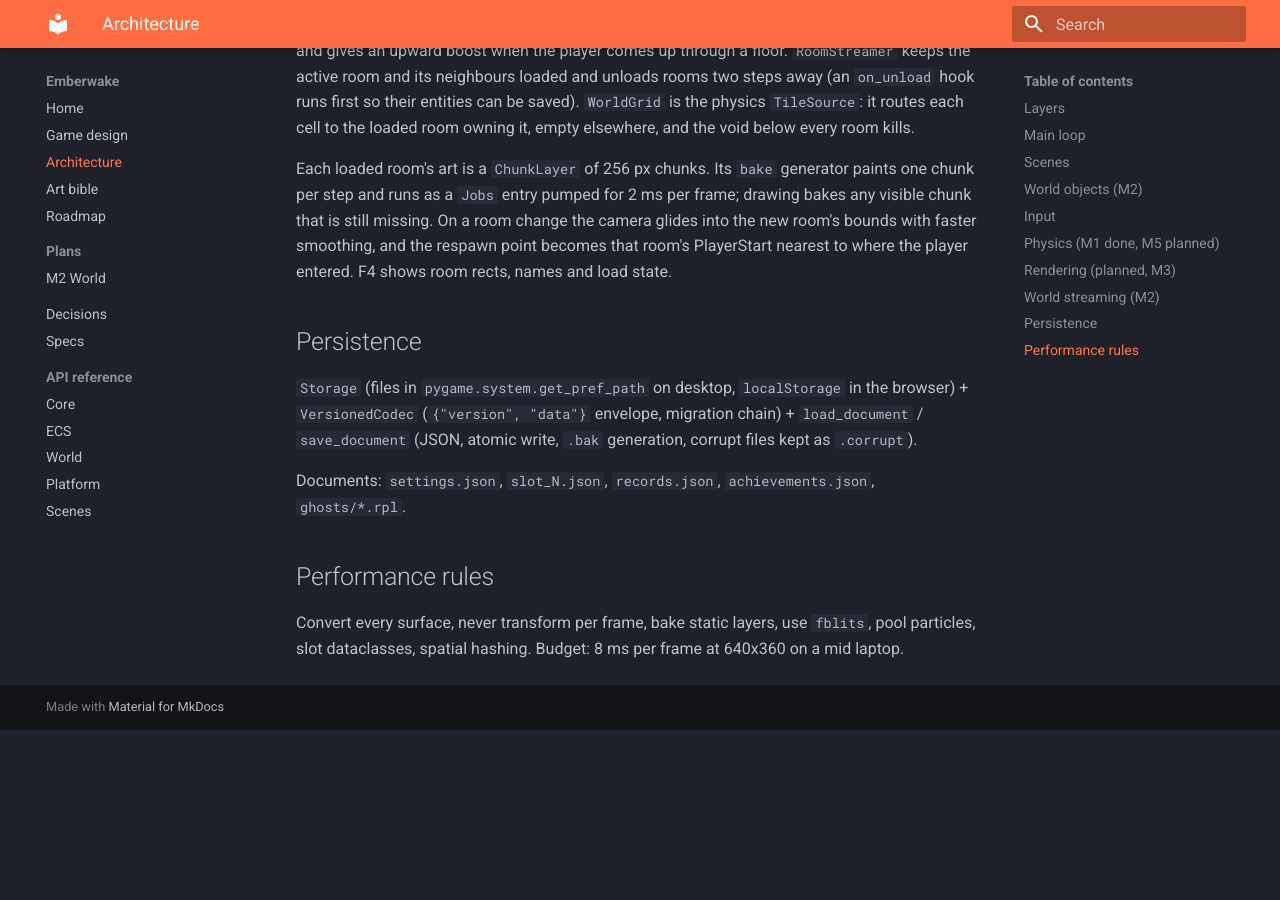
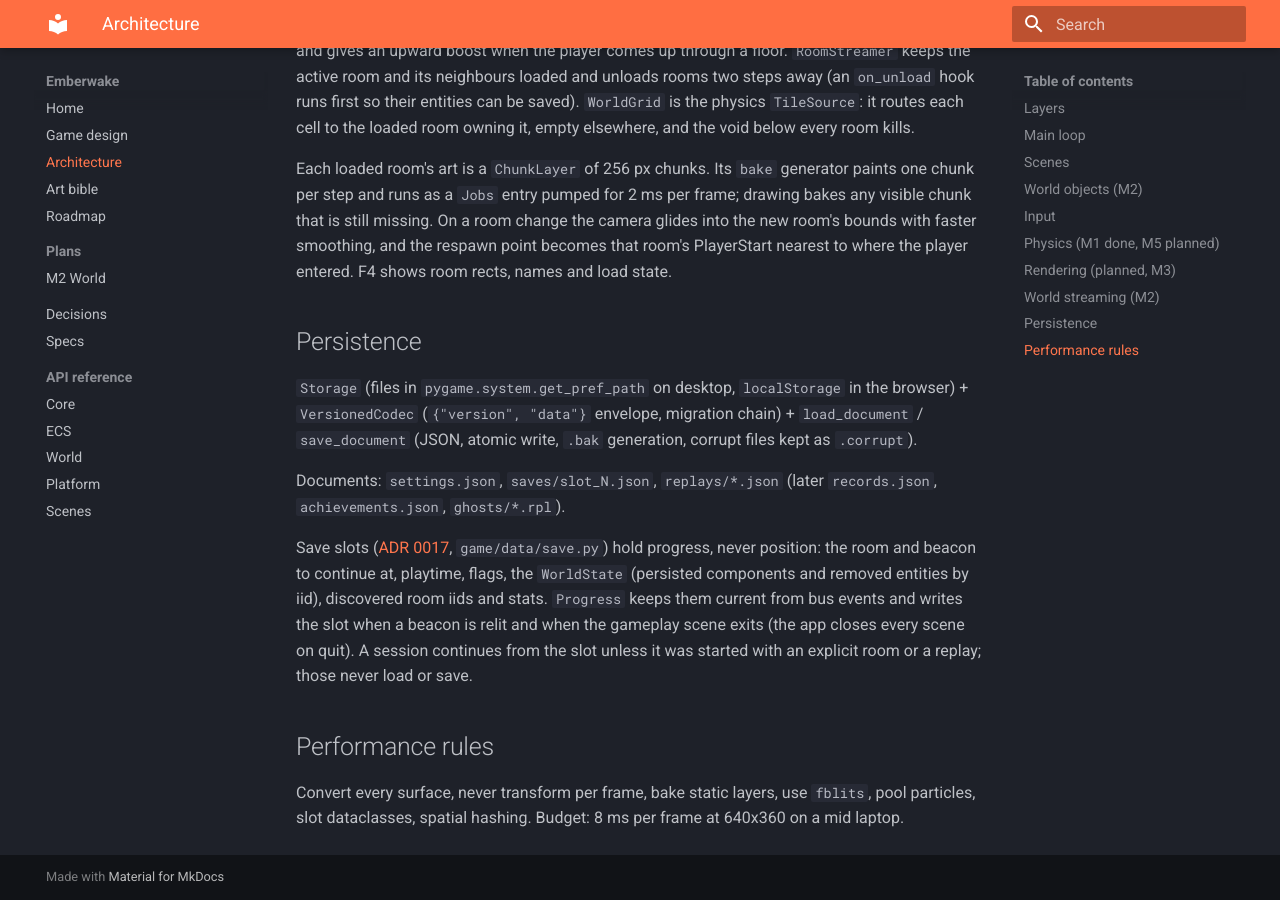
Before and after one commit to AxelSuu/emberwake, an MkDocs documentation site: the page built from docs/architecture.md, in a window 1280 px wide and 900 px high, scrolled down 3369 px. Built offline with MkDocs 1.6.1 and Material for MkDocs 9.7.7, drawn with Linux system fonts in a browser that asks for light colours; before the commit the page ends 4099 px from its top, so only the background shows below that.

Commit message:
Document save slots and beacons: ADR 0017, architecture, README

```diff
--- a/docs/architecture.md
+++ b/docs/architecture.md
@@ -143,7 +143,15 @@ entered. F4 shows room rects, names and load state.
 `VersionedCodec` (`{"version", "data"}` envelope, migration chain) + `load_document` /
 `save_document` (JSON, atomic write, `.bak` generation, corrupt files kept as `.corrupt`).
 
-Documents: `settings.json`, `slot_N.json`, `records.json`, `achievements.json`, `ghosts/*.rpl`.
+Documents: `settings.json`, `saves/slot_N.json`, `replays/*.json` (later `records.json`,
+`achievements.json`, `ghosts/*.rpl`).
+
+Save slots ([ADR 0017](adr/0017-saves-at-beacons.md), `game/data/save.py`) hold progress, never
+position: the room and beacon to continue at, playtime, flags, the `WorldState` (persisted
+components and removed entities by iid), discovered room iids and stats. `Progress` keeps them
+current from bus events and writes the slot when a beacon is relit and when the gameplay scene
+exits (the app closes every scene on quit). A session continues from the slot unless it was
+started with an explicit room or a replay; those never load or save.
 
 ## Performance rules
 
```
Also changed, not shown: README.md (+2 -1 lines), docs/adr/0017-saves-at-beacons.md (added, +18 -0 lines), docs/adr/index.md (+1 -0 lines), docs/roadmap.md (+1 -1 lines), levels/README.md (+1 -1 lines).
